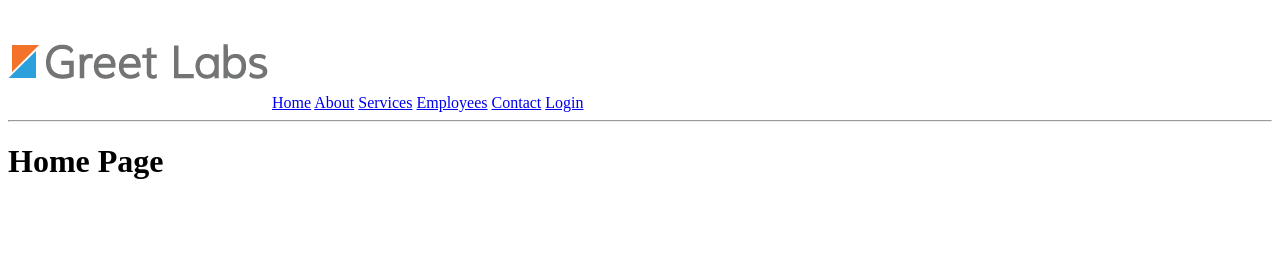
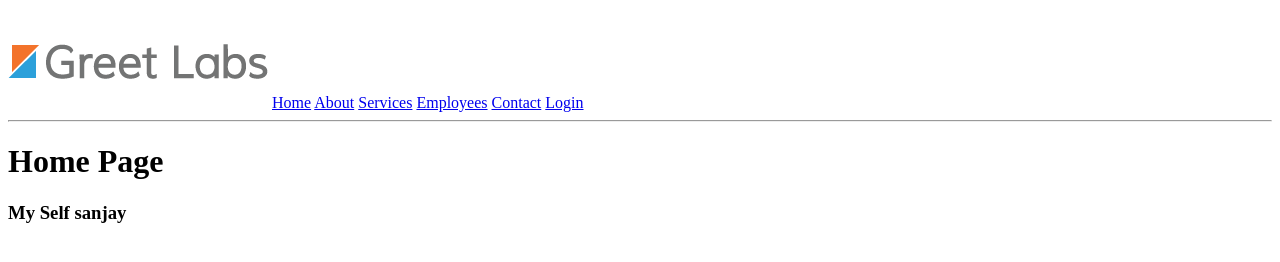
Before and after one commit to Sanjaybj4085/web31, a plain HTML site: page index.html in a window 1280 px wide. Drawn offline with Linux system fonts and the light colour scheme.

Commit message:
static website

```diff
--- a/index.html
+++ b/index.html
@@ -14,6 +14,7 @@
         <hr/>
         <div>
             <h1>Home Page</h1>
+            <h3>My Self sanjay</h3>
         </div>
     </body>
 </html>
```
